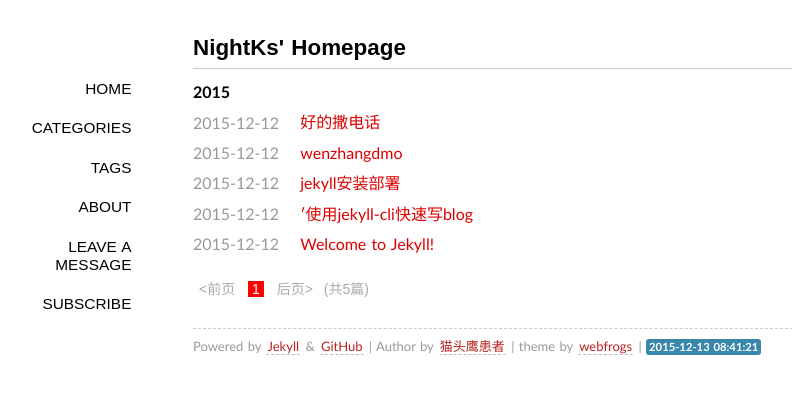
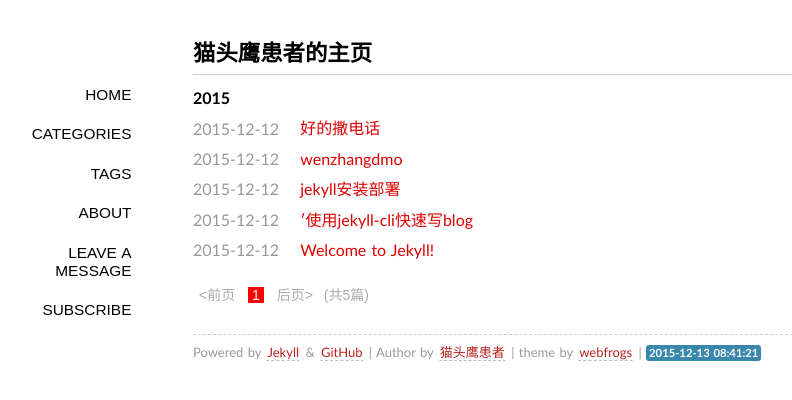
Before and after one commit to NightKs/NightKs.github.io, a Jekyll site: the page built from index.html, in a window 1280 px wide. Shown: the top 400 px of the page, without its empty margins (147-939 px from the left). Built offline with Jekyll 4.4.1, drawn with Linux system fonts in a browser that asks for light colours; some web fonts are replaced; Markdown is read by kramdown in place of the engine named in the settings; the list of posts is cut into pages by our own code; comment, search, counter and statistics services are not loaded.

Commit message:
添加站长统计

```diff
--- a/_layouts/default.html
+++ b/_layouts/default.html
@@ -1,5 +1,5 @@
 <!DOCTYPE html>
-<html xmlns="http://www.w3.org/1999/xhtml" xml:lang="en" lang="en-us">
+<html xmlns="http://www.w3.org/1999/xhtml" xml:lang="en" lang="zh-CN">
   <head>
     <meta http-equiv="content-type" content="text/html; charset=utf-8" />
     <meta name="author" content="{{ site.author }}" />
@@ -57,7 +57,11 @@
       </div>
 
     <footer>
-        <p><small>Powered by <a href="https://github.com/mojombo/jekyll">Jekyll</a> & <a href="http://pages.github.com">GitHub</a> | Author by <a href="/about/">猫头鹰患者</a> | theme by <a href="https://github.com/webfrogs">webfrogs</a> | <span class="label label-info" id="timeSpan"></span></small></p>
+        <p><small>Powered by <a href="https://github.com/mojombo/jekyll">Jekyll</a> & <a href="http://pages.github.com">GitHub</a> | Author by <a href="/about/">猫头鹰患者</a> | theme by <a href="https://github.com/webfrogs">webfrogs</a> | <span class="label label-info" id="timeSpan"></span>
+        {% if site.cnzz %}
+             | <script src="http://s85.cnzz.com/stat.php?id={{ site.cnzz }}"></script>
+        {% endif %}
+        </small></p>
     </footer>
 
     </div>
--- a/index.html
+++ b/index.html
@@ -1,5 +1,5 @@
 ---
-title: NightKs' Homepage
+title: 猫头鹰患者的主页
 layout: page
 ---
 
```
